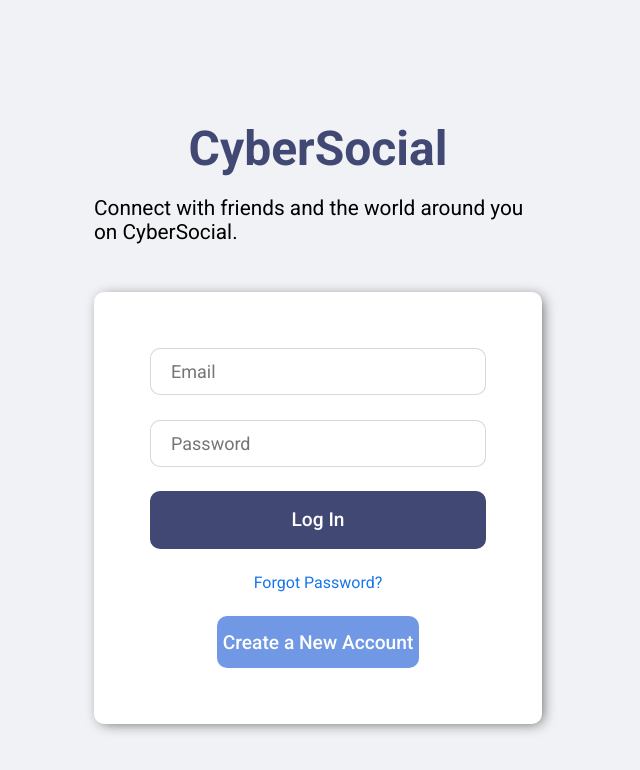
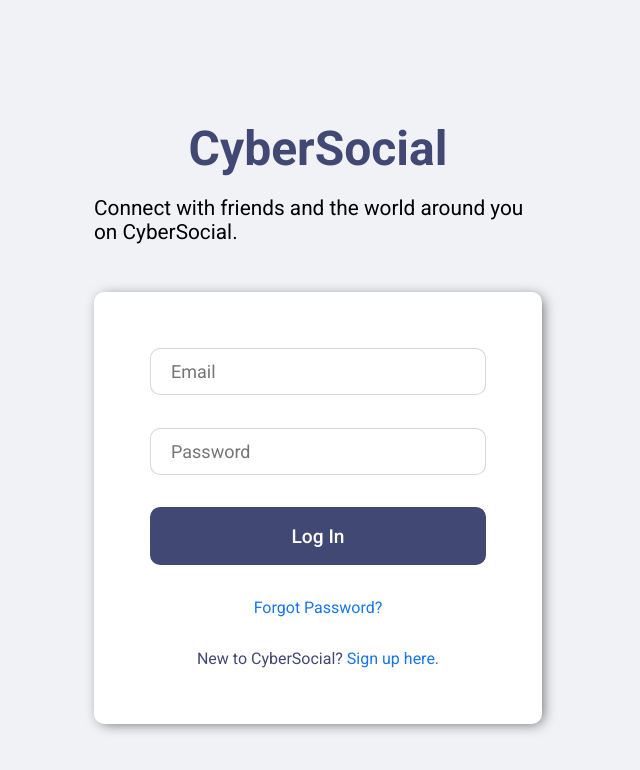
Before and after one commit to AndrewJustinW/Cyber-Social, a React (Create React App) app in the folder client/: page /login in a window 1280 px wide. Shown: the top 770 px of the page, without its empty margins (322-962 px from the left). Built offline with nearby package versions, Linux system fonts and the light colour scheme; a web font is replaced by a local one.

Commit message:
Made changes to Login page's link to register page

```diff
--- a/client/src/pages/Login.js
+++ b/client/src/pages/Login.js
@@ -18,15 +18,15 @@ const Login = () => {
 
                     <div className="login-box">
 
-                        <input placeholder="Email" className="login-input" />
-                        <input placeholder="Password" className="login-input" />
+                        <input placeholder="Email" className="login-input" type="email" />
+                        <input placeholder="Password" className="login-input" type="password" />
 
                         <button className="login-button">Log In</button>
                         <span className="login-forgot">Forgot Password?</span>
 
-                        <button className="login-register-button">
-                            Create a New Account
-                        </button>
+                        <span className="login-page-register">
+                            New to CyberSocial? <span className="login-register-link">Sign up here.</span>
+                        </span>
 
                     </div>
 
--- a/client/src/styles/login.scss
+++ b/client/src/styles/login.scss
@@ -82,19 +82,14 @@
                     cursor: pointer;
                 }
 
-                .login-register-button {
-                    width: 60%;
-                    align-self: center;
-                    height: 2.7em;
-                    border-radius: 10px;
-                    border: none;
-                    background-color: rgb(112, 152, 228);
-                    color: white;
-                    font-size: 1.2rem;
-                    font-weight: 500;
-                    cursor: pointer;
+                .login-page-register {
+                    font-size: 1rem;
+                    margin: 0 auto;
+                    color: var(--primary-color);
 
-
+                    .login-register-link {
+                        color: #1775ee
+                    }
                 }
             }
         }
```
